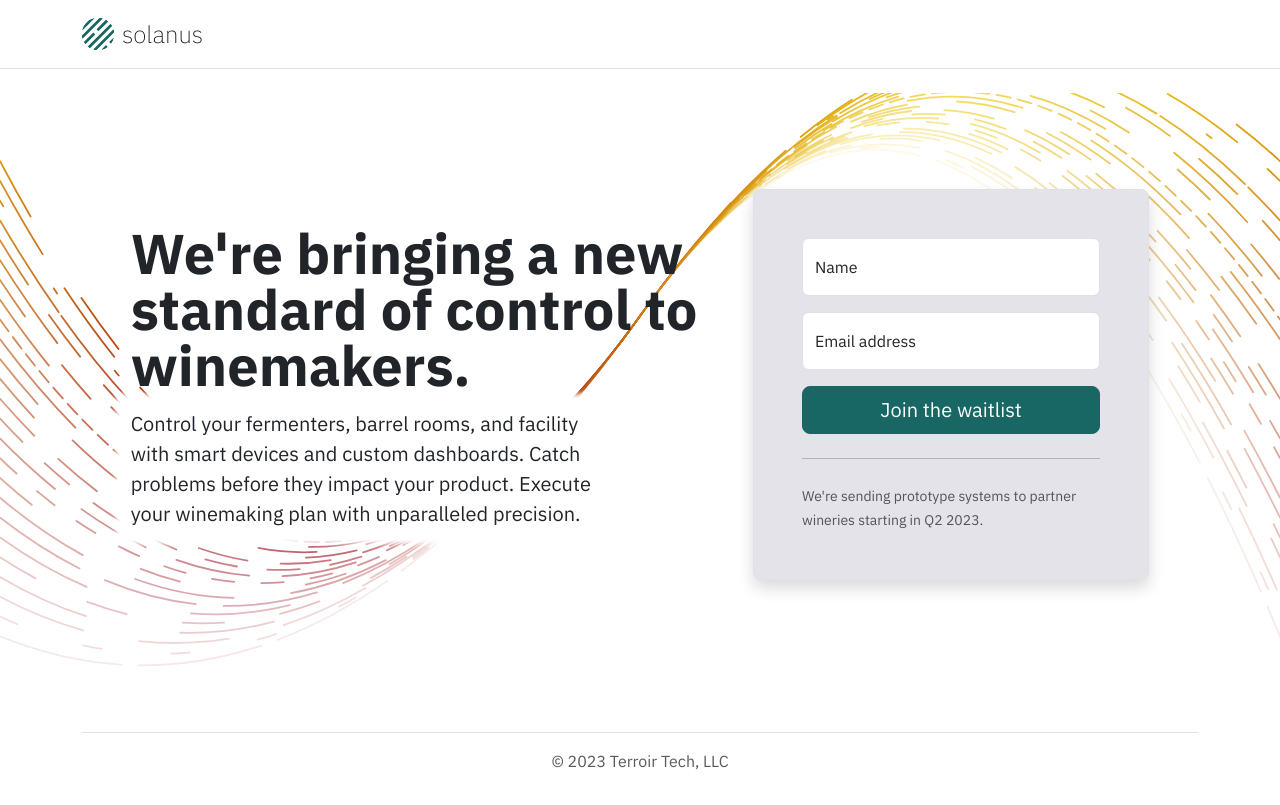
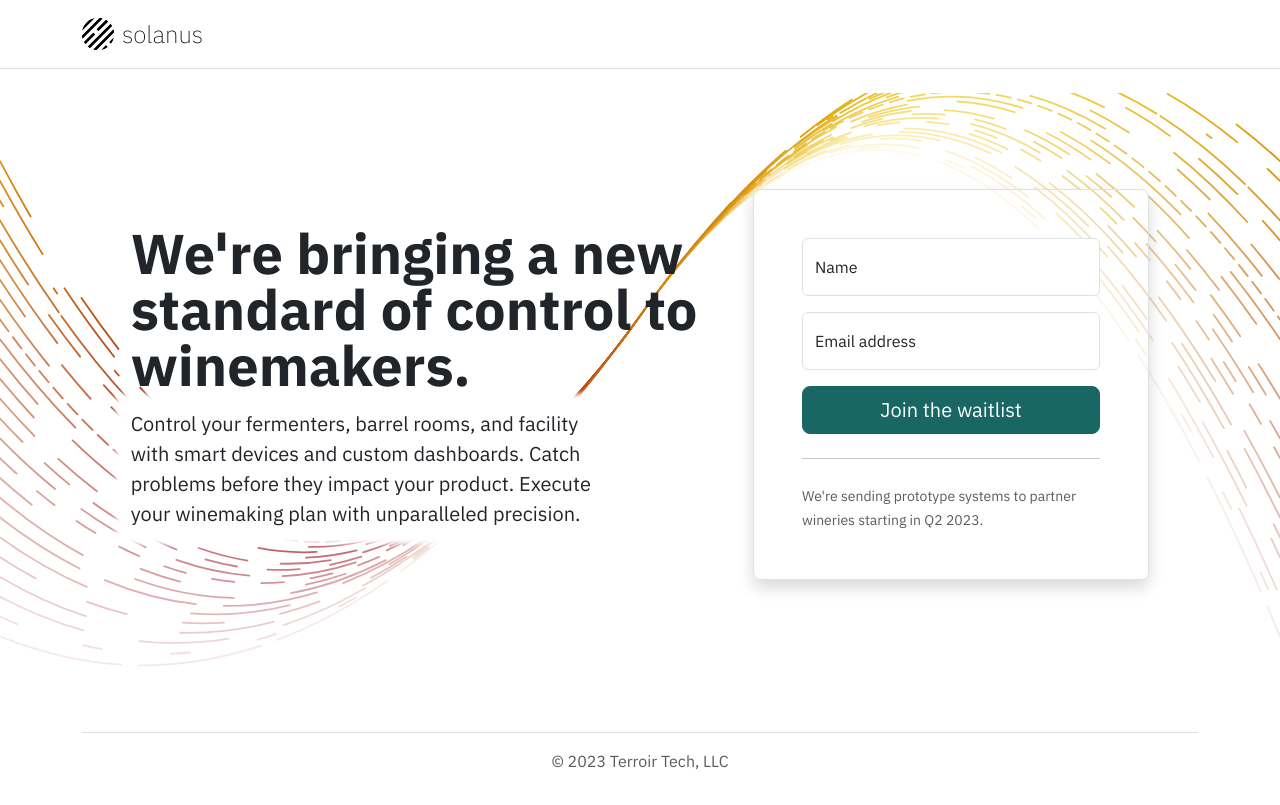
Before and after one commit to solanus-systems/solanus.systems, a website built with Vite: page src/index.html in a window 1280 px wide. Built offline with nearby package versions, Linux system fonts and the light colour scheme.

Commit message:
Embed logo svg so it can be styled

```diff
--- a/src/index.html
+++ b/src/index.html
@@ -24,8 +24,27 @@
   <!-- header -->
   <header class="d-flex flex-wrap justify-content-center py-2 py-md-3 mb-4 border-bottom">
     <div class="container">
-      <a href="/" class="d-flex align-items-center me-md-auto text-dark text-decoration-none" aria-current="page">
-        <img src="/assets/solanus-logo.svg" width="32" height="32" class="me-2" alt="">
+      <a href="/" class="d-flex align-items-center me-md-auto text-dark text-decoration-none logotype" aria-current="page">
+        <svg xmlns="http://www.w3.org/2000/svg" viewBox="0 0 596.8 596.8" width="32" height="32" class="me-2" alt="">
+          <g>
+            <path d="m366.9,590.5l80-80,29.4,29.4c-33.4,24.6-70.7,41.5-109.4,50.5Z"/>
+            <path d="m510.5,446.9l80-80c-9.1,38.8-25.9,76.1-50.5,109.4l-29.4-29.4Z"/>
+            <path d="m214.1,586.3l372.3-372.3c5.1,17.4,8.6,35.3,10.4,53.2l-329.5,329.5c-18-1.9-35.8-5.3-53.2-10.4Z"/>
+            <path d="m243.2,306.9l-179,179c-9.7-12.1-18.3-24.7-25.9-37.8l173.1-173.1,31.8,31.8Z"/>
+            <path d="m229.9,6.3L6.3,229.9c12.3-52.6,39-102.6,80-143.6S177.2,18.6,229.9,6.3Z"/>
+            <path d="m382.7,10.4L10.4,382.7c-5.1-17.4-8.6-35.3-10.4-53.2L329.5,0c18,1.9,35.8,5.3,53.2,10.4Z"/>
+            <path d="m110.9,532.6L532.6,110.9c9.7,12.1,18.3,24.7,25.9,37.8l-409.8,409.8c-13.1-7.5-25.7-16.2-37.8-25.9Z"/>
+            <path d="m275.1,211.4L448.1,38.3c13.1,7.5,25.7,16.2,37.8,25.9l-179,179-31.8-31.8Z"/>
+            <path d="m229.9,6.3L6.3,229.9c12.3-52.6,39-102.6,80-143.6S177.2,18.6,229.9,6.3Z"/>
+            <path d="m382.7,10.4L10.4,382.7c-5.1-17.4-8.6-35.3-10.4-53.2L329.5,0c18,1.9,35.8,5.3,53.2,10.4Z"/>
+            <path d="m532.6,110.9c9.7,12.1,18.3,24.7,25.9,37.8l-409.8,409.8c-13.1-7.5-25.7-16.2-37.8-25.9L532.6,110.9Z"/>
+            <path d="m586.3,214.1c5.1,17.4,8.6,35.3,10.4,53.2l-329.5,329.5c-18-1.9-35.8-5.3-53.2-10.4l372.3-372.3Z"/>
+            <path d="m211.4,275.1l31.8,31.8-179,179c-9.7-12.1-18.3-24.7-25.9-37.8l173.1-173.1Z"/>
+            <path d="m485.9,64.2l-179,179-31.8-31.8L448.1,38.3c13.1,7.5,25.7,16.2,37.8,25.9Z"/>
+            <path d="m446.9,510.5l29.4,29.4c-33.4,24.6-70.7,41.5-109.4,50.5l80-80Z"/>
+            <path d="m590.5,366.9c-9.1,38.8-25.9,76.1-50.5,109.4l-29.4-29.4,80-80Z"/>
+          </g>
+        </svg>
         <span class="fs-4 fw-light">solanus</span>
       </a>
       <ul class="nav">
@@ -45,7 +64,7 @@
           <p class="col-lg-10 fs-5 blurb">Control your fermenters, barrel rooms, and facility with smart devices and custom dashboards. Catch problems before they impact your product. Execute your winemaking plan with unparalleled precision.</p>
         </div>
         <div class="col-md-10 mx-auto col-lg-5">
-          <form class="p-4 p-md-5 border rounded-3 bg-light shadow" data-static-form-name="waitlist">
+          <form class="p-4 p-md-5 border rounded-3 shadow waitlist" data-static-form-name="waitlist">
             <div class="form-floating mb-3">
               <input name="name" type="text" class="form-control" id="name-input" placeholder="your name">
               <label for="name-input">Name</label>
```
